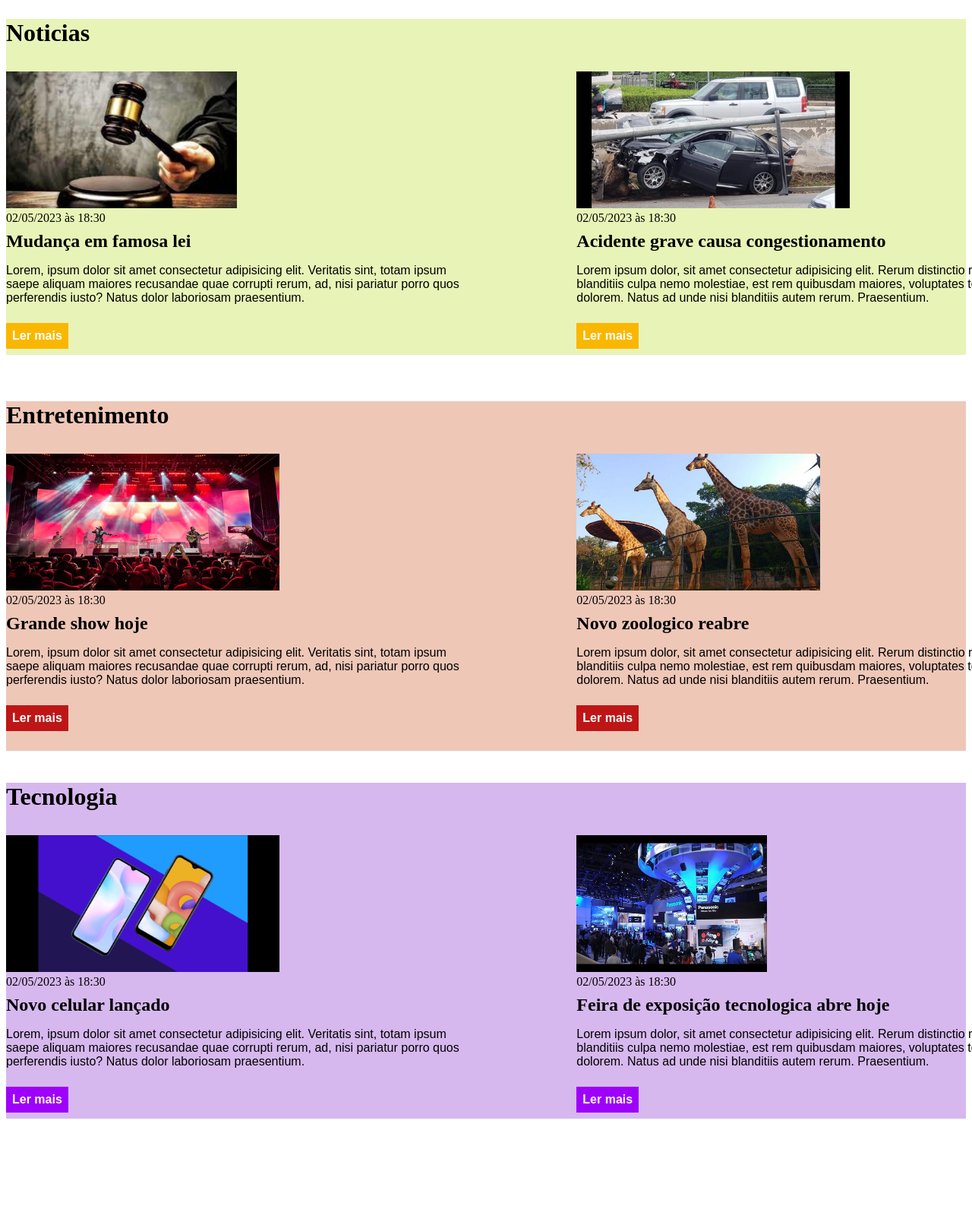
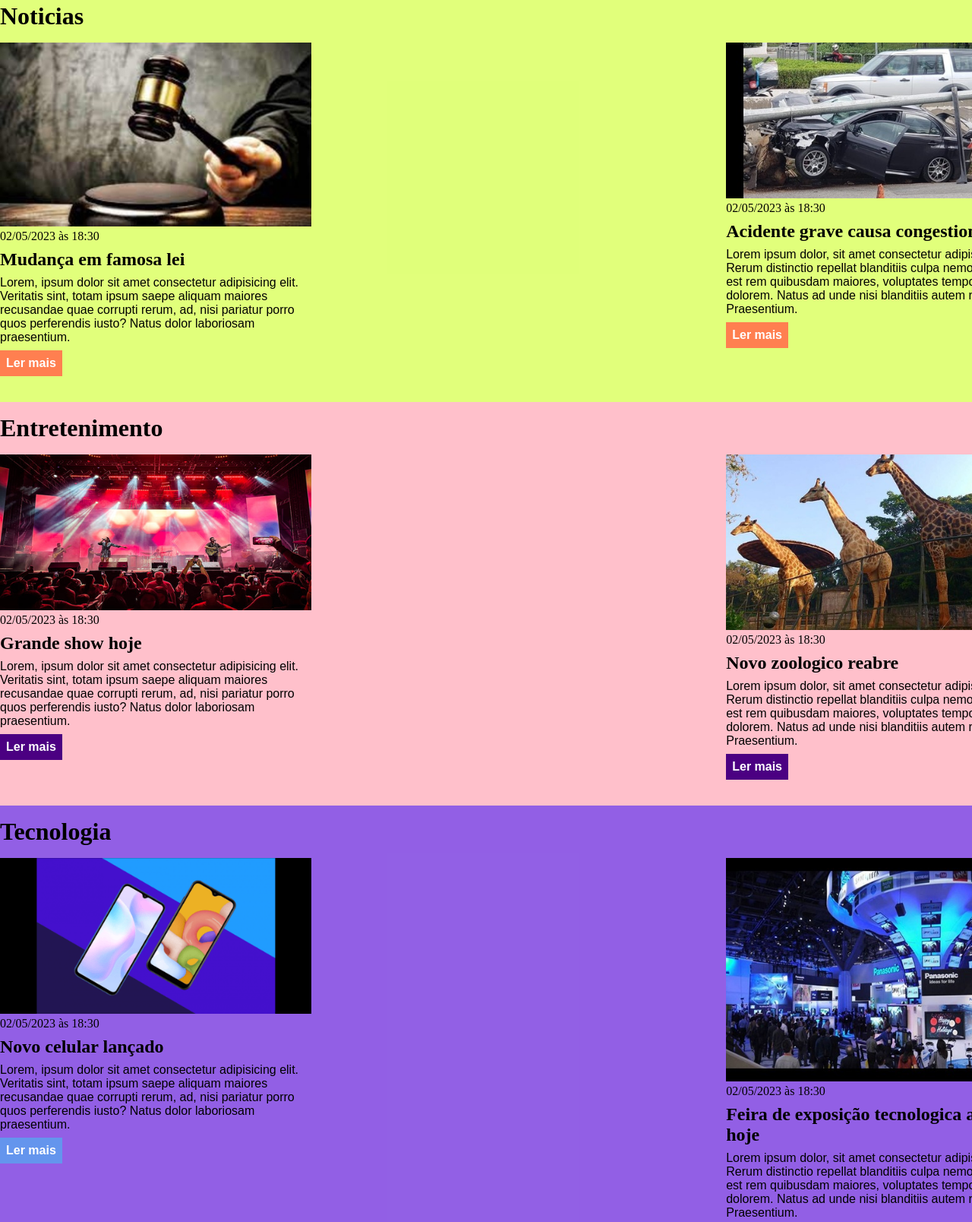
Before and after one commit to BaiacuPlays/baiacucursoebac, a plain HTML site: page index.html in a window 1280 px wide. Shown: the part 656-2264 px from the top of the page at 76% size. Before the commit the page ends 2200 px from the top, so only its background shows below. Drawn offline with Linux system fonts and the light colour scheme.

Commit message:
Add files via upload

```diff
--- a/index.html
+++ b/index.html
@@ -1,5 +1,5 @@
 <!DOCTYPE html>
-<html lang="pt-br">
+<html lang="pt-BR">
 <head>
     <meta charset="UTF-8">
     <meta http-equiv="X-UA-Compatible" content="IE=edge">
@@ -34,7 +34,6 @@
 </header>
 
 <section id="sports">
-    <div class="sports">
             <div class="container">
                 <h2>Esportes</h2>
             <div class="articles">
@@ -69,14 +68,12 @@
 
          </div>
          </div>
-         </div>
         <br>
 
 
 
 
         <section id="news">
-            <div class="news">
              <div class="container">
                 <h2>Noticias</h2>
             <div class="articles">
@@ -144,10 +141,8 @@
             </div>
         </div>
             <br>
-            </div>
 
             <section id="tecnology">
-                <div class="tecnology">
                 <div class="container">
                     <h2>Tecnologia</h2>
                 <div class="articles">
@@ -178,7 +173,6 @@
                        </article>
                 </div>
             </div>
-                </div>
 
         </section>
 
--- a/main.css
+++ b/main.css
@@ -1,21 +1,7 @@
-.articles article h3 {
-    margin-top: 8px;
-    margin-bottom: 8px;
-}
-
-
-header li {
-    display: inline;
-    font-family: Arial, Helvetica, sans-serif;
-    font-weight: bold;
-    margin-left: 16px;
-}
-
-header li a {
-
-color: #f5f6fa;
-text-decoration: none;
-
+* {
+    box-sizing: border-box;
+    margin: 0;
+    padding: 0;
 }
 
 body > header{
@@ -24,34 +10,44 @@ body > header{
     color:#f5f6fa;
 }
 
-
-
-.container {
-
-    width: 1366px;
-    margin: 0 auto;
-
-}
-
 header .container {
     display: flex;
     align-items: center;
     justify-content: space-between;
 }
 
+header li {
+    display: inline;
+    font-family: Arial, Helvetica, sans-serif;
+    font-weight: bold;
+    margin-left: 16px;
+
+}
+
+header li a {
+    color: #f5f6fa;
+    text-decoration: none;
+}
+
+.container {
+
+    width: 1366px;
+    margin: 0 auto 0 auto;
+}
+
 .articles   {
     display: flex;
     flex-wrap: wrap;
     justify-content: space-between;
-
 }
 
 .articles article img{
-    height: 180px;
+  /*  height: 180px; */
+  width: 100%;
 }
 
 .articles article {
-    width: 45%;
+    width: 30%;
 }
 
 section {
@@ -64,15 +60,14 @@ section h2,
     margin-bottom: 16px;
 }
 
-.articles article {
-    margin-top: 16px;
+.articles article h3 {
+    margin-top: 8px;
     margin-bottom: 8px;
-
 }
 
 .articles article a {
-
-    color: white;
+    background-color: blue;
+    color: #fff;
     padding: 8px;
     display: inline-block;
     text-decoration: none;
@@ -86,48 +81,50 @@ section h2,
 
 .articles article p,
 .articles article a {
-
-font-family:Arial, Helvetica, sans-serif ;
+font-family:Arial, Helvetica, sans-serif;
 }
 
 .articles article h3 {
     font-size: 24px;
-
 }
 
 section h2 {
     font-size: 32px;
 }
 
-.sports  {
-    background-color: rgba(9, 102, 6, 0.3);
-
+#sports {
+    background-color: rgba(0, 255, 0, 0.2);
 }
 
-.news  {
-    background-color: rgba(180, 216, 19, 0.3);
+#sports .articles article a {
+    background-color: #009432;
 }
 
-.entertainment  {
-    background-color: rgba(199, 70, 19, 0.3);
+
+
+#news {
+    background-color: rgba(255, 255, 0, 0.4);
 }
 
-.tecnology  {
-    background-color: rgba(119, 21, 199, 0.3);
+#news .articles article a {
+    background-color:coral;
 }
 
-.sports .articles article a {
-    background-color:mediumspringgreen;
+
+
+#entertainment{
+    background-color: pink;
+}
+#entertainment .articles article a {
+    background-color:indigo;
 }
 
-.news .articles article a {
-    background-color:rgb(250, 183, 0);
+
+
+#tecnology {
+    background-color: rgba(38, 0, 255, 0.5);
 }
 
-.entertainment .articles article a {
-    background-color:rgb(190, 22, 22);
+#tecnology .articles article a {
+    background-color:cornflowerblue;
 }
-
-.tecnology .articles article a {
-    background-color:rgb(158, 0, 250);
-}
```
